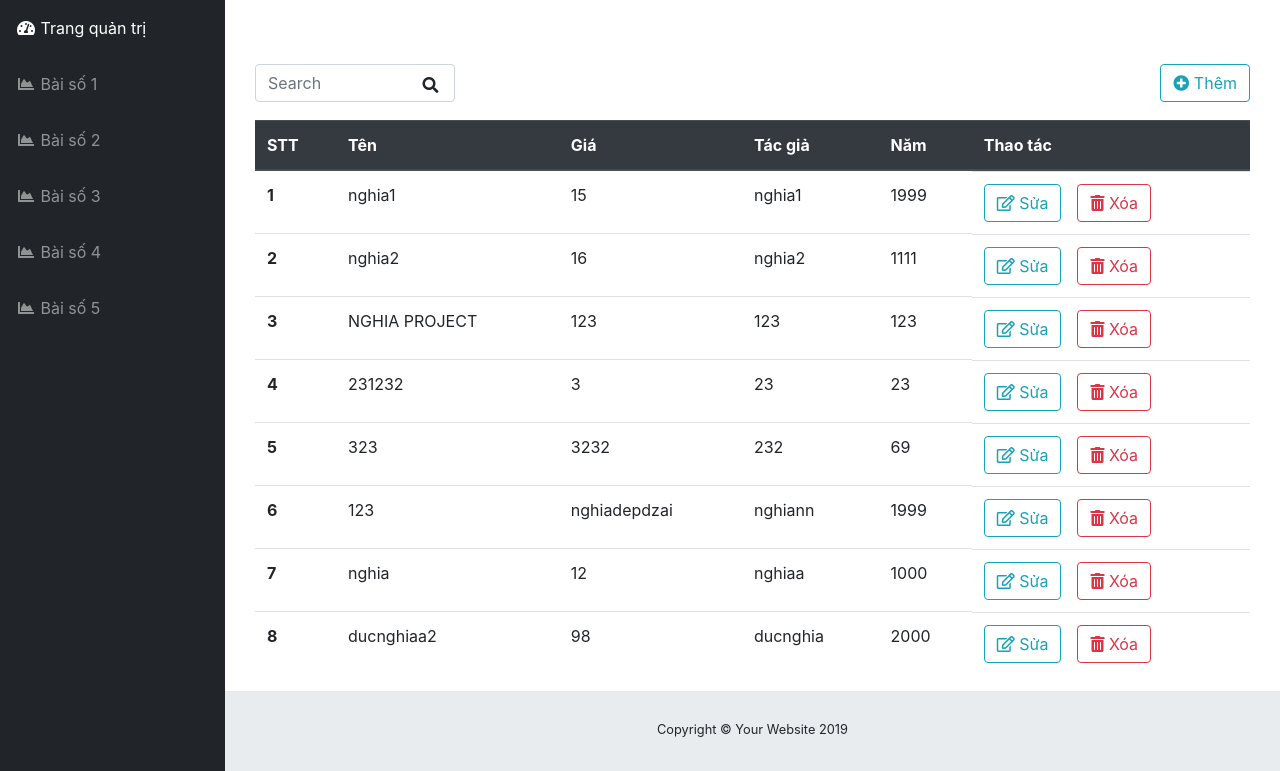
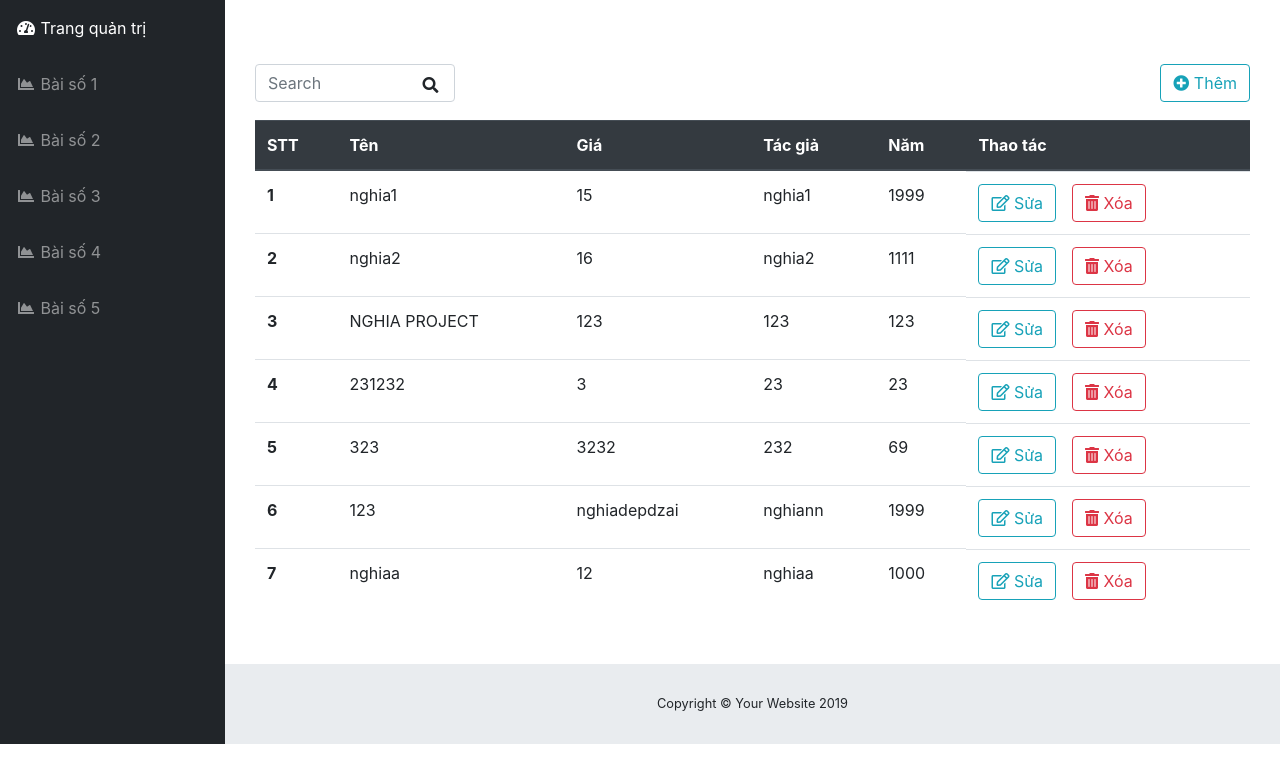
Before and after one commit to ducnghia69/PHPNhom2, a PHP site: page /baiso4.php in a window 1280 px wide. Shown: the part 56-827 px from the top of the page. After the commit the page ends 800 px from the top, so only its background shows below. Run offline with PHP 8.4, Linux system fonts and the light colour scheme.

Commit message:
fix edit

```diff
--- a/baiso4.php
+++ b/baiso4.php
@@ -30,7 +30,7 @@ else if (isset($_REQUEST["edit"])) {
 	$price = $_REQUEST["price"];
 	$author = $_REQUEST["author"];
 	$year = $_REQUEST["year"];
-	$bookEditer =  new Book($id, $title, $price, $author, $year);
+	$bookEditer =  new Book($id, $price, $title, $author, $year);
 	Book::edit($bookEditer);
 }
 /**
--- a/data/book.txt
+++ b/data/book.txt
@@ -4,5 +4,4 @@
 4#3#231232#23#23
 5#3232#323#232#69
 6#nghiadepdzai#123#nghiann#1999
-7#12#nghia#nghiaa#1000
-8#98#ducnghiaa2#ducnghia#2000
+7#12#nghiaa#nghiaa#1000
--- a/model/book.php
+++ b/model/book.php
@@ -79,7 +79,7 @@ class Book {
         $myfile = fopen("data/book.txt", "w") or die("Unable to open file!");
         foreach($data as $key => $value){
             if( $content->id == $value->id){
-                $text_write.= $content->id."#".$content->title."#".$content->price."#".$content->author."#".$content->year."\n";
+                $text_write.= $content->id."#".$content->price."#".$content->title."#".$content->author."#".$content->year."\n";
             }
             else $text_write.= $value->id."#".$value->price."#".$value->title."#".$value->author."#".$value->year;
         }
```
